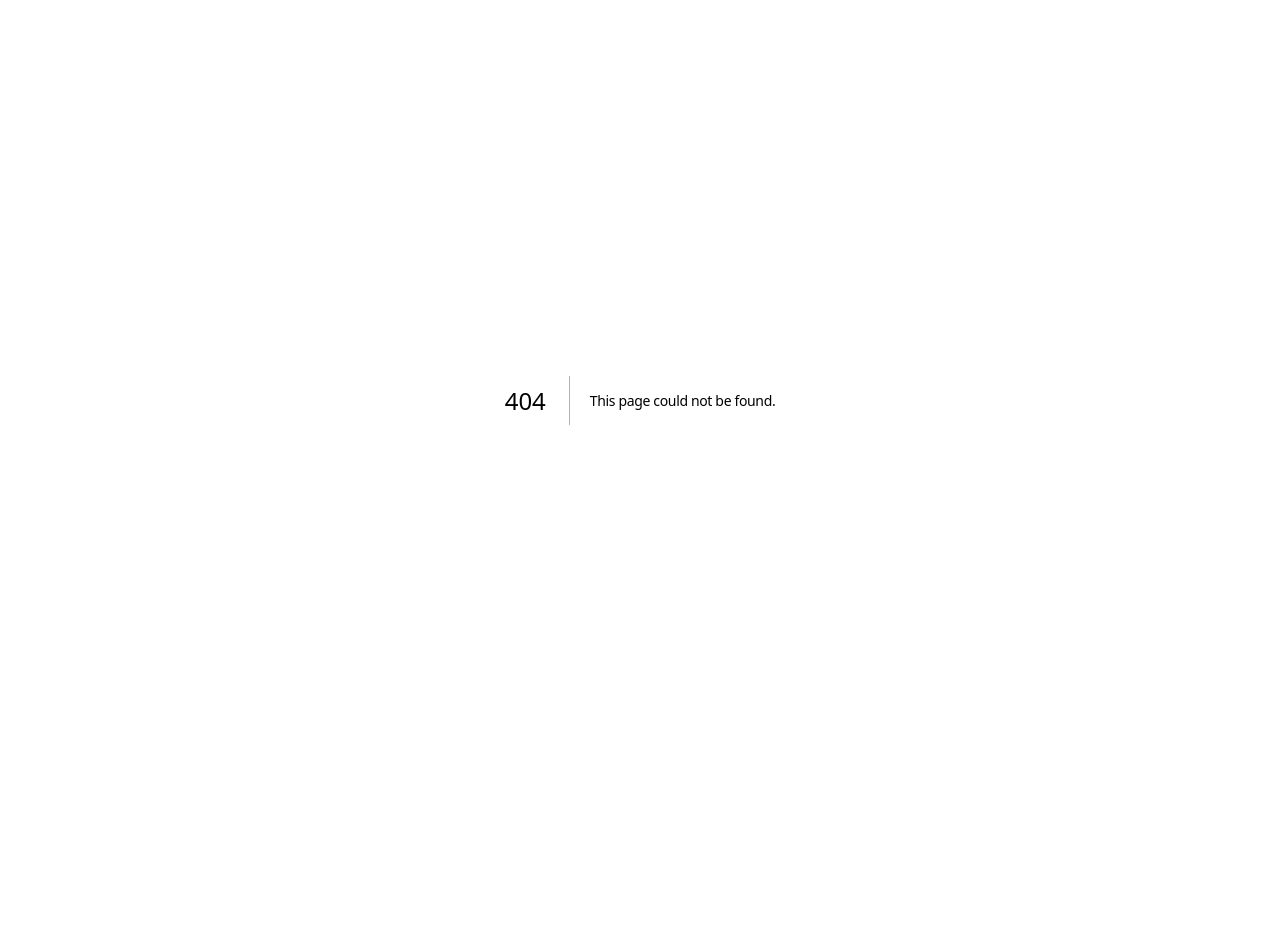
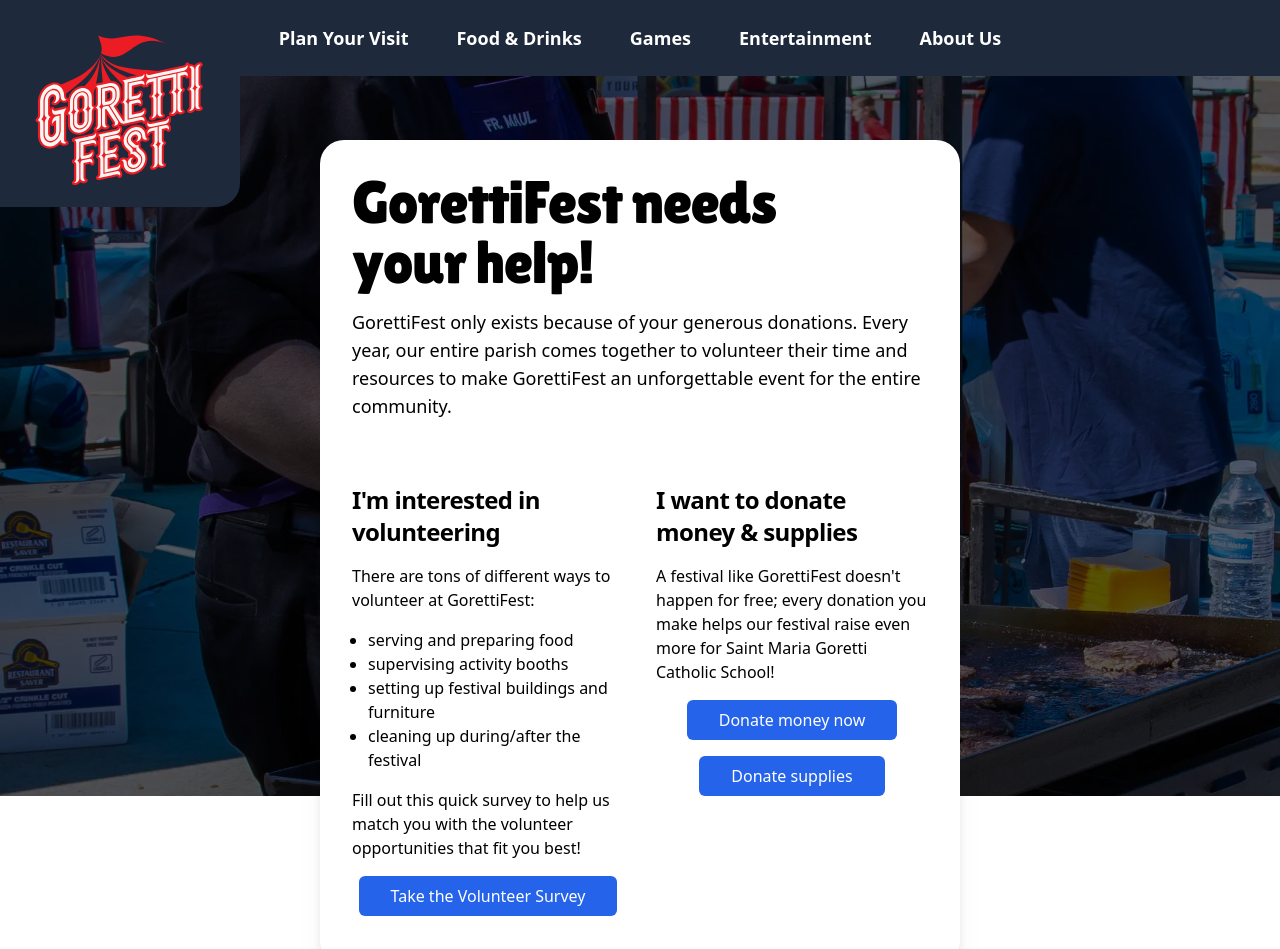
Before and after one commit to ktbartholomew/gorettifest.com, a Next.js app: page /volunteer in a window 1280 px wide. Before the commit this address had no page. Shown: the top 949 px of the page. Before the commit the page ends 800 px from the top, so only its background shows below. Built offline with nearby package versions, Linux system fonts and the light colour scheme.

Commit message:
add volunteer page

```diff
--- a/app/globals.css
+++ b/app/globals.css
@@ -20,6 +20,20 @@
   @apply tracking-tight;
 }
 
+h3 {
+  @apply text-4xl;
+  @apply font-bold;
+  @apply mb-2;
+  @apply tracking-tight;
+}
+
+h4 {
+  @apply text-2xl;
+  @apply font-bold;
+  @apply mb-2;
+  @apply tracking-tight;
+}
+
 p {
   @apply my-4;
 }
--- /dev/null
+++ b/app/volunteer/page.tsx
@@ -0,0 +1,100 @@
+import { HeaderNav } from "@/components/header-nav";
+import { Metadata } from "next";
+import Image from "next/image";
+import { Lilita_One } from "next/font/google";
+const lilita = Lilita_One({ weight: ["400"], subsets: ["latin"] });
+import headerImage from "@/public/img/IMG_1183.webp";
+import { Button } from "@/components/button";
+
+const VOLUNTEER_SURVEY_LINK = "https://forms.gle/znyXijyCB2DFtAf88";
+const DONATION_LINK = "https://square.link/u/Ugurk7sW";
+
+export const metadata: Metadata = {
+  title: "Volunteer at GorettiFest",
+  description: "GorettiFest needs time and donations from volunteers like you",
+};
+
+export default function VolunteerPage() {
+  return (
+    <>
+      <HeaderNav logo />
+      <div className="relative max-h-[90vh] md:h-[90vh]">
+        <div className="hidden md:block absolute h-full w-full overflow-hidden">
+          <Image
+            className="h-full w-full object-cover"
+            src={headerImage.src}
+            alt="GorettiFest volunteer preparing food"
+            priority
+            width={1800}
+            height={1800}
+            loading="eager"
+            placeholder="blur"
+            blurDataURL={headerImage.blurDataURL}
+          />
+        </div>
+        <div className="absolute top-0 left-0 h-full w-full mix-blend-multiply bg-slate-800 md:bg-slate-900/70"></div>
+        <div className="md:py-16">
+          <div className="bg-white relative md:max-w-[67vw] lg:max-w-[50vw] mx-auto md:rounded-3xl p-8 md:drop-shadow-xl">
+            <div className="max-w-prose mx-auto">
+              <h2 className={lilita.className + " text-balance"}>
+                GorettiFest&nbsp;needs your help!
+              </h2>
+              <p className="text-lg">
+                GorettiFest only exists because of your generous donations.
+                Every year, our entire parish comes together to volunteer their
+                time and resources to make GorettiFest an unforgettable event
+                for the entire community.
+              </p>
+              <div className="grid lg:grid-cols-2 gap-8 mt-16">
+                <div>
+                  <h4>I&apos;m interested in volunteering</h4>
+                  <p>
+                    There are tons of different ways to volunteer at
+                    GorettiFest:
+                  </p>
+                  <ul className="list-disc pl-4">
+                    <li>serving and preparing food</li>
+                    <li>supervising activity booths</li>
+                    <li>setting up festival buildings and furniture</li>
+                    <li>cleaning up during/after the festival</li>
+                  </ul>
+                  <p>
+                    Fill out this quick survey to help us match you with the
+                    volunteer opportunities that fit you best!
+                  </p>
+                  <p className="text-center">
+                    <a
+                      href={VOLUNTEER_SURVEY_LINK}
+                      target="_blank"
+                      rel="noreferrer"
+                    >
+                      <Button>Take the Volunteer Survey</Button>
+                    </a>
+                  </p>
+                </div>
+                <div>
+                  <h4>I want to donate money&nbsp;&amp;&nbsp;supplies</h4>
+                  <p>
+                    A festival like GorettiFest doesn&apos;t happen for free;
+                    every donation you make helps our festival raise even more
+                    for Saint Maria Goretti Catholic School!
+                  </p>
+                  <p className="text-center">
+                    <a href={DONATION_LINK} target="_blank" rel="noreferrer">
+                      <Button>Donate money now</Button>
+                    </a>
+                  </p>
+                  <p className="text-center">
+                    <a href="mailto:questions@gorettifest.com?subject=GorettiFest%20Supplies%20Donation">
+                      <Button>Donate supplies</Button>
+                    </a>
+                  </p>
+                </div>
+              </div>
+            </div>
+          </div>
+        </div>
+      </div>
+    </>
+  );
+}
--- a/next.config.mjs
+++ b/next.config.mjs
@@ -3,7 +3,7 @@
   rewrites: async () => [
     {
       source: "/js/script.js",
-      destination: "https://plausible.io/js/script.hash.js",
+      destination: "https://plausible.io/js/script.hash.outbound-links.js",
     },
     {
       source: "/api/event",
```
